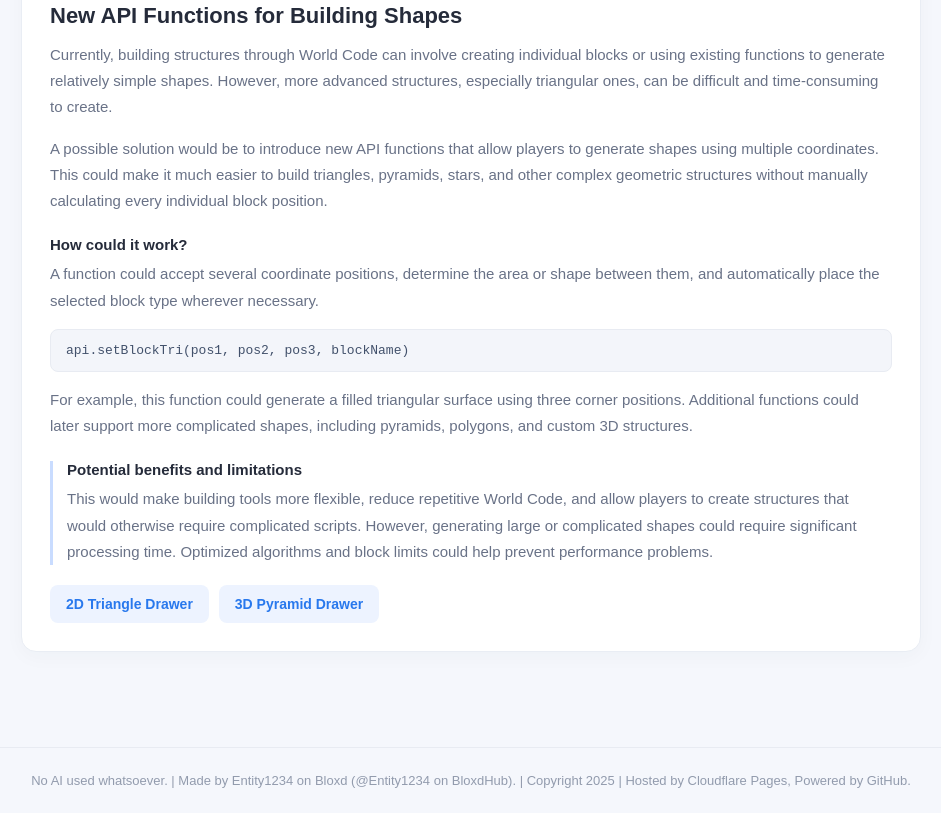
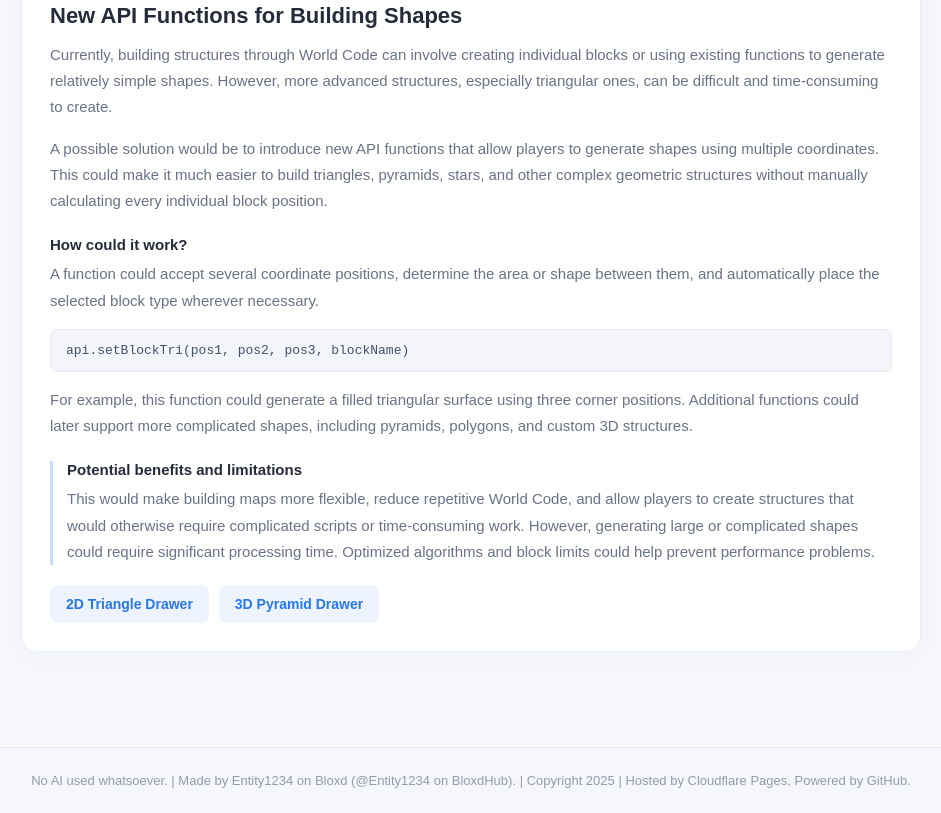
Before and after one commit to 808-en/BWBUI, a plain HTML site: page index.html in a window 1280 px wide. Shown: the part 659-1472 px from the top of the page, without its empty margins (169-1110 px from the left). Drawn offline with Linux system fonts and the light colour scheme.

Commit message:
Update description for building tools to maps

```diff
--- a/index.html
+++ b/index.html
@@ -311,10 +311,10 @@
                 <div class="idea-details">
                     <h4>Potential benefits and limitations</h4>
                     <p>
-                        This would make building tools more flexible, reduce
+                        This would make building maps more flexible, reduce
                         repetitive World Code, and allow players to create
                         structures that would otherwise require complicated
-                        scripts. However, generating large or complicated
+                        scripts or time-consuming work. However, generating large or complicated
                         shapes could require significant processing time.
                         Optimized algorithms and block limits could help
                         prevent performance problems.
```
